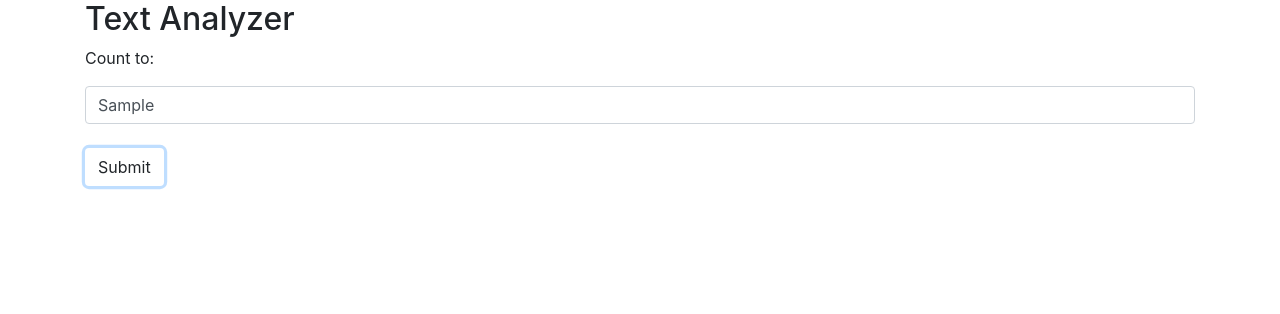
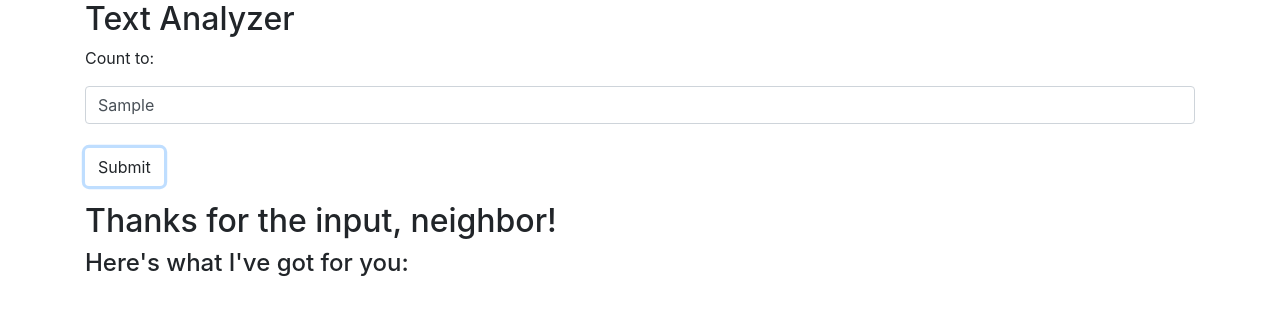
Before and after one commit to alexiusvdt/code-review3, a plain HTML site: page index.html in a window 1280 px wide. Both pictures are taken after typing "Sample" into the empty fields and a click on the button "Submit". Drawn offline with nearby package versions, Linux system fonts and the light colour scheme.

Commit message:
fix output error

```diff
--- a/index.html
+++ b/index.html
@@ -18,7 +18,7 @@
       </div>
     </form>
   </div>
-  <div id="results-div">
+  <div class ="container" id="results-div">
 
   </div>
 </body>
--- a/js/scripts.js
+++ b/js/scripts.js
@@ -16,10 +16,14 @@ function handleFormSubmission() {
 function printToUser(outputArray) {
   const p = document.createElement("p");
   const h2 = document.createElement("h2");
+  const h4 = document.createElement("h4");
+  outputArray = outputArray.join(", ");
   p.append(outputArray);
   h2.append("Thanks for the input, neighbor!")
-  // document.getElementById("results-div").append(h2);
-  document.getElementById("results-div").append(p);
+  h4.append("Here's what I've got for you:")
+  document.getElementById("results-div").append(h2);
+  document.getElementById("results-div").appendChild(h4);
+  document.getElementById("results-div").appendChild(p);
 }
 
 //business logik
```
